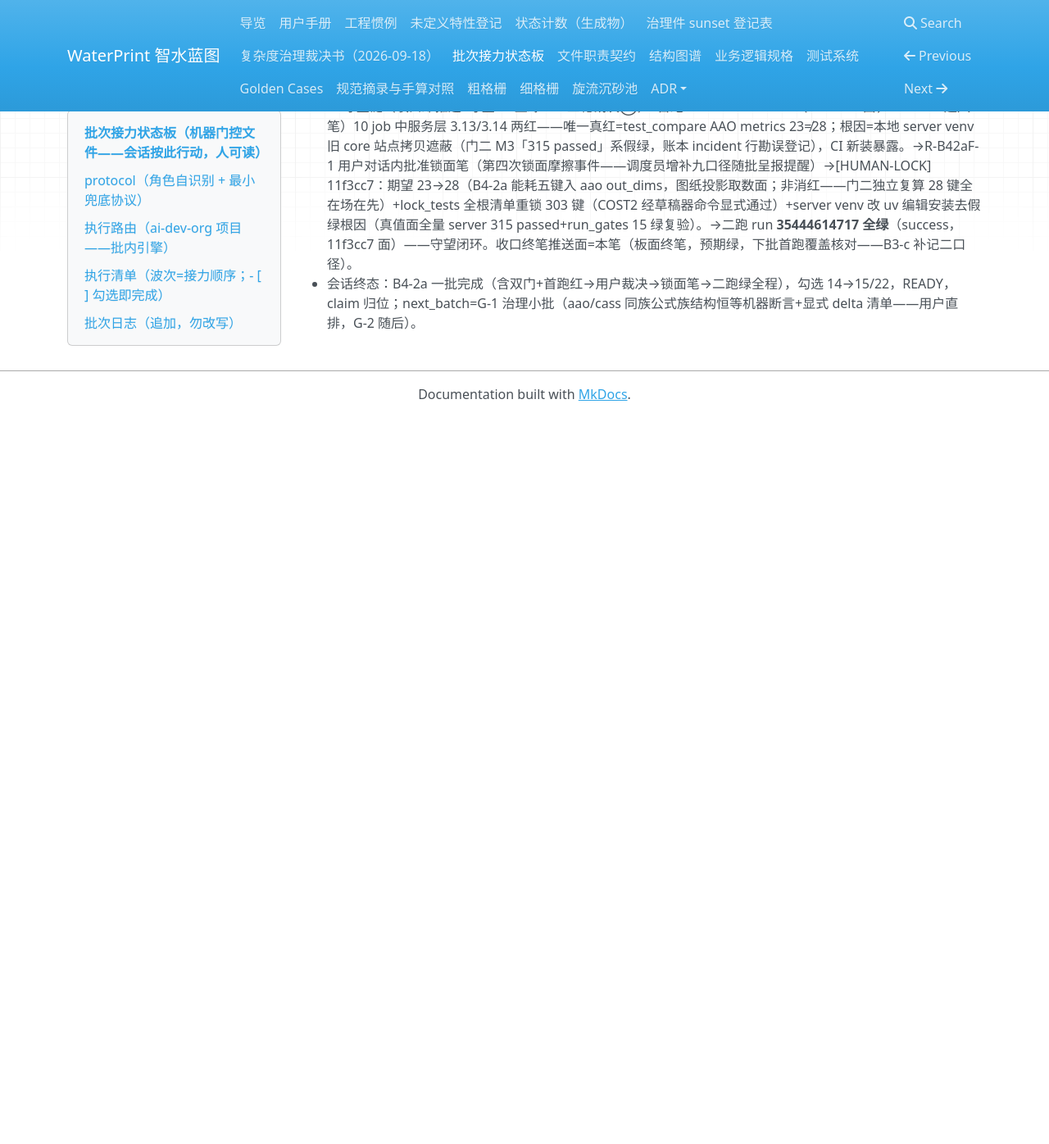
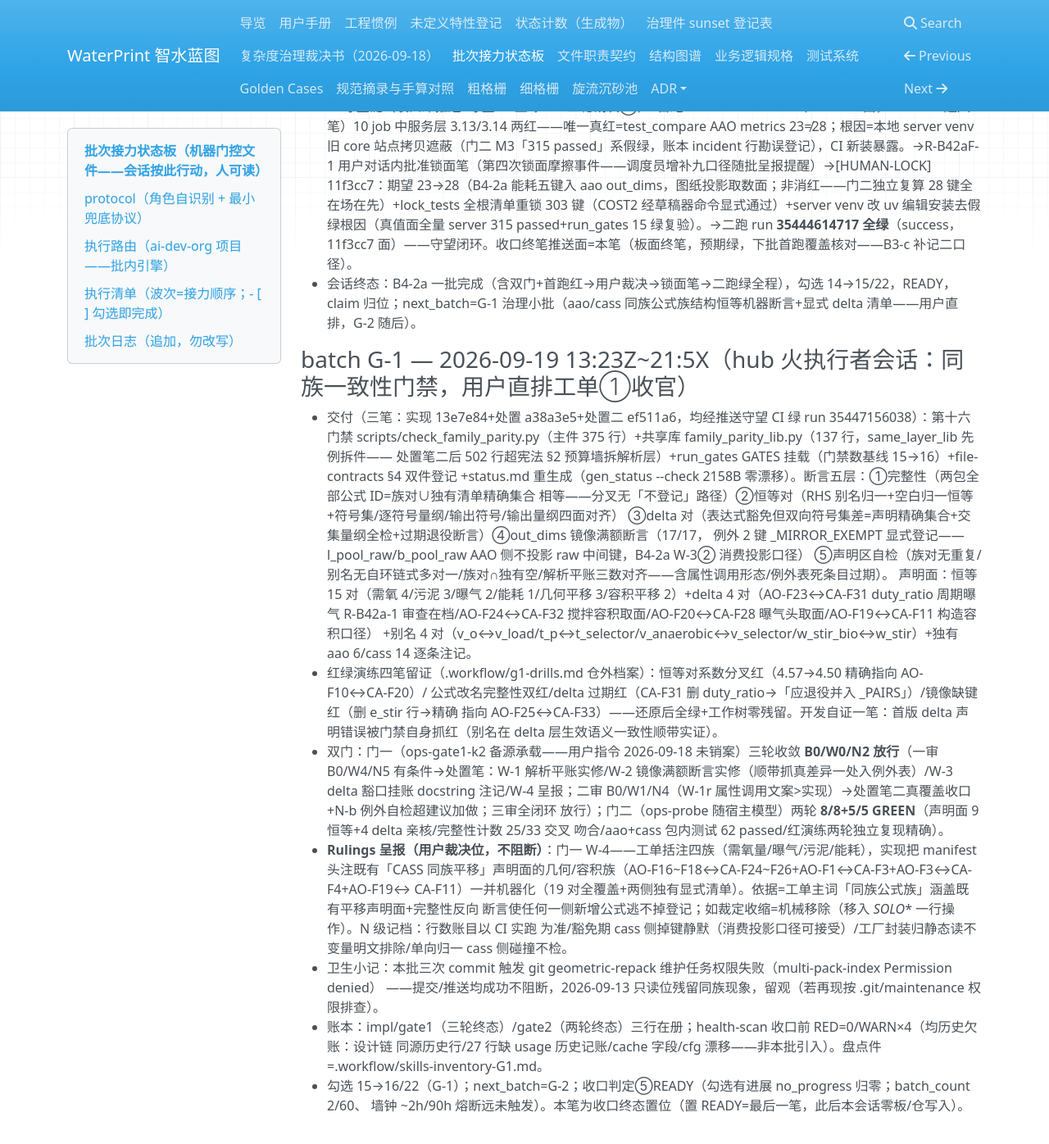
Before and after one commit to yyx20040712/waterprint, an MkDocs documentation site: the page built from docs/handoff/relay.md, in a window 1280 px wide and 1400 px high, scrolled down 8515 px. Shown: the top 1396 px of the window at 82% size. Built offline with MkDocs 1.6.1, drawn with Linux system fonts in a browser that asks for light colours; nearby versions of some CDN libraries; before the commit the page ends 9024 px from its top, so only the background shows below that; some of the changed text lies outside the part shown.

Commit message:
G-1 治理小批收口终笔（READY 置位）：同族一致性门禁收官，勾选 15→16/22
G-1 勾选（aao/cass 同族公式族结构恒等机器断言+显式 delta 清单——用户直排
工单①）；next_batch=G-2（拆件配方回写宪法，工单②）；批次日志 batch G-1
条目（三笔交付面/四笔演练留证指针/双门三轮+两轮回执/Rulings 呈报——几何/
容积族纳入范围留用户裁决/卫生小记 git repack 权限警告留观/账本三行）；
claim 归位 READY；batch_count 2；no_progress 0。本笔为收口终态置位（置
READY=最后一笔，此后执行者会话零板/仓写入）。CI：三笔推送面 run
35447156038 全绿在案，本笔触发 run 预期绿（下批首跑覆盖核对——B3-c 补记
二口径）。

```diff
--- a/docs/handoff/relay.md
+++ b/docs/handoff/relay.md
@@ -8,7 +8,7 @@
 > 前任交接：`E:/zcode_md/治理批-复杂度治理-2026-09-18/00-交接文档-新会话继续.md`
 > （2026-09-18 同日建立——内容已并入本板首批批次日志，克隆者以本板为准）。
 
-- status: RUNNING
+- status: READY
 - automation_id: automation-3776af0e-7217-406a-802c-870cb88b6533
 - shared_fire: true
 - plan: docs/handoff/relay.md#执行清单（自含清单，收口 grep 本文件 `- [ ]` 计余量）
@@ -16,22 +16,22 @@
 - poll_interval_min: 10
 - fire_budget_min: 120
 - last_dispatch: 2026-09-19T11:14:24+08:00
-- heartbeat_utc: 2026-09-19T13:23:20.893Z
-- claim: hubfire-G1-202609191323-082c
+- heartbeat_utc: 2026-09-19T14:01:26.430Z
+- claim: -
 - no_progress_count: 0
 - checked_total: 22
-- checked_done: 15
+- checked_done: 16
 - protocol_rev: 1
 - last_dispatch_utc: 2026-09-19T13:21:13Z
 - relay_started_utc: 2026-09-19T11:58:59Z
-- batch_count: 1
+- batch_count: 2
 - max_batches: 60
 - max_wall_hours: 90
 - hold_reason: -
 - last_handover: 2026-09-19
-- claimed_by: hubfire-G1-202609191323-082c
-- claimed_at: 2026-09-19T13:23:20.893Z
-- next_batch: G-1 治理小批（aao/cass 同族公式族结构恒等机器断言+显式 delta 清单——调度员增补九用户直排工单①；G-2 拆件配方回写宪法随后）
+- claimed_by: -
+- claimed_at: -
+- next_batch: G-2 拆件配方回写宪法（ADR-024 D1 预算墙拆件规则入 AGENTS §11——用户直排工单②；B4-2b opex 前置批随后）
 
 ## protocol（角色自识别 + 最小兜底协议）
 
@@ -197,7 +197,7 @@
 
 ### 治理小批·用户直排（2026-09-19 对话内裁决——B4-2a 收尾批后、B4-2b 前开工）
 
-- [ ] G-1｜同族一致性门禁：aao/cass 同族公式族（需氧量/曝气/污泥/能耗）结构恒等机器断言+显式 delta 清单（如 CASS duty_ratio）——静默分叉变响红（可维护性答疑①，用户裁决入下波工单）
+- [x] G-1｜同族一致性门禁：aao/cass 同族公式族（需氧量/曝气/污泥/能耗）结构恒等机器断言+显式 delta 清单（如 CASS duty_ratio）——静默分叉变响红（可维护性答疑①，用户裁决入下波工单）
 - [ ] G-2｜拆件配方回写宪法：ADR-024 D1 的 formulas_*/energy 预算墙拆件规则写入 AGENTS §11——撞墙拆法从即兴变规则（可维护性答疑②，用户裁决入下波工单）
 
 > ③ vector 全表面期望外移 JSON 数据件（可维护性答疑③）＝**用户亲改保留项**——AI 批次不自动开工；第三次锁面摩擦事件发生时仅呈报提醒不代做（用户裁决 2026-09-19）。
@@ -301,3 +301,36 @@
 - 账本：gate1（B0/W3/N6 有条件放行·备源绑定承载）/probe（7/9 GREEN·绑定自愈）/impl 三行；health-scan 见终报。勾选 14→15/22（B4-2a）；next_batch=G-1（治理小批·用户直排，调度员增补九）。CI 守望绿证随终笔补记。
 - CI 守望链（收口即推送+守望 CI 至绿——三轮裁决④）：首跑 run 35443805720（ed891c7 面，a1bc269 起八笔）10 job 中服务层 3.13/3.14 两红——唯一真红=test_compare AAO metrics 23≠28；根因=本地 server venv 旧 core 站点拷贝遮蔽（门二 M3「315 passed」系假绿，账本 incident 行勘误登记），CI 新装暴露。→R-B42aF-1 用户对话内批准锁面笔（第四次锁面摩擦事件——调度员增补九口径随批呈报提醒）→[HUMAN-LOCK] 11f3cc7：期望 23→28（B4-2a 能耗五键入 aao out_dims，图纸投影取数面；非消红——门二独立复算 28 键全在场在先）+lock_tests 全根清单重锁 303 键（COST2 经草稿器命令显式通过）+server venv 改 uv 编辑安装去假绿根因（真值面全量 server 315 passed+run_gates 15 绿复验）。→二跑 run **35444614717 全绿**（success，11f3cc7 面）——守望闭环。收口终笔推送面=本笔（板面终笔，预期绿，下批首跑覆盖核对——B3-c 补记二口径）。
 - 会话终态：B4-2a 一批完成（含双门+首跑红→用户裁决→锁面笔→二跑绿全程），勾选 14→15/22，READY，claim 归位；next_batch=G-1 治理小批（aao/cass 同族公式族结构恒等机器断言+显式 delta 清单——用户直排，G-2 随后）。
+
+### batch G-1 — 2026-09-19 13:23Z~21:5X（hub 火执行者会话：同族一致性门禁，用户直排工单①收官）
+- 交付（三笔：实现 13e7e84+处置 a38a3e5+处置二 ef511a6，均经推送守望 CI 绿 run 35447156038）：第十六门禁
+  scripts/check_family_parity.py（主件 375 行）+共享库 family_parity_lib.py（137 行，same_layer_lib 先例拆件——
+  处置笔二后 502 行超宪法 §2 预算墙拆解析层）+run_gates GATES 挂载（门禁数基线 15→16）+file-contracts §4 双件登记
+  +status.md 重生成（gen_status --check 2158B 零漂移）。断言五层：①完整性（两包全部公式 ID=族对∪独有清单精确集合
+  相等——分叉无「不登记」路径）②恒等对（RHS 别名归一+空白归一恒等+符号集/逐符号量纲/输出符号/输出量纲四面对齐）
+  ③delta 对（表达式豁免但双向符号集差=声明精确集合+交集量纲全检+过期退役断言）④out_dims 镜像满额断言（17/17，
+  例外 2 键 _MIRROR_EXEMPT 显式登记——l_pool_raw/b_pool_raw AAO 侧不投影 raw 中间键，B4-2a W-3② 消费投影口径）
+  ⑤声明区自检（族对无重复/别名无自环链式多对一/族对∩独有空/解析平账三数对齐——含属性调用形态/例外表死条目过期）。
+  声明面：恒等 15 对（需氧 4/污泥 3/曝气 2/能耗 1/几何平移 3/容积平移 2）+delta 4 对（AO-F23↔CA-F31 duty_ratio
+  周期曝气 R-B42a-1 审查在档/AO-F24↔CA-F32 搅拌容积取面/AO-F20↔CA-F28 曝气头取面/AO-F19↔CA-F11 构造容积口径）
+  +别名 4 对（v_o↔v_load/t_p↔t_selector/v_anaerobic↔v_selector/w_stir_bio↔w_stir）+独有 aao 6/cass 14 逐条注记。
+- 红绿演练四笔留证（.workflow/g1-drills.md 仓外档案）：恒等对系数分叉红（4.57→4.50 精确指向 AO-F10↔CA-F20）/
+  公式改名完整性双红/delta 过期红（CA-F31 删 duty_ratio→「应退役并入 _PAIRS」）/镜像缺键红（删 e_stir 行→精确
+  指向 AO-F25↔CA-F33）——还原后全绿+工作树零残留。开发自证一笔：首版 delta 声明错误被门禁自身抓红（别名在
+  delta 层生效语义一致性顺带实证）。
+- 双门：门一（ops-gate1-k2 备源承载——用户指令 2026-09-18 未销案）三轮收敛 **B0/W0/N2 放行**（一审 B0/W4/N5
+  有条件→处置笔：W-1 解析平账实修/W-2 镜像满额断言实修（顺带抓真差异一处入例外表）/W-3 delta 豁口挂账 docstring
+  注记/W-4 呈报；二审 B0/W1/N4（W-1r 属性调用文案>实现）→处置笔二真覆盖收口+N-b 例外自检超建议加做；三审全闭环
+  放行）；门二（ops-probe 随宿主模型）两轮 **8/8+5/5 GREEN**（声明面 9 恒等+4 delta 亲核/完整性计数 25/33 交叉
+  吻合/aao+cass 包内测试 62 passed/红演练两轮独立复现精确）。
+- **Rulings 呈报（用户裁决位，不阻断）**：门一 W-4——工单括注四族（需氧量/曝气/污泥/能耗），实现把 manifest
+  头注既有「CASS 同族平移」声明面的几何/容积族（AO-F16~F18↔CA-F24~F26+AO-F1↔CA-F3+AO-F3↔CA-F4+AO-F19↔
+  CA-F11）一并机器化（19 对全覆盖+两侧独有显式清单）。依据=工单主词「同族公式族」涵盖既有平移声明面+完整性反向
+  断言使任何一侧新增公式逃不掉登记；如裁定收缩=机械移除（移入 _SOLO_* 一行操作）。N 级记档：行数账目以 CI 实跑
+  为准/豁免期 cass 侧掉键静默（消费投影口径可接受）/工厂封装归静态读不变量明文排除/单向归一 cass 侧碰撞不检。
+- 卫生小记：本批三次 commit 触发 git geometric-repack 维护任务权限失败（multi-pack-index Permission denied）
+  ——提交/推送均成功不阻断，2026-09-13 只读位残留同族现象，留观（若再现按 .git/maintenance 权限排查）。
+- 账本：impl/gate1（三轮终态）/gate2（两轮终态）三行在册；health-scan 收口前 RED=0/WARN×4（均历史欠账：设计链
+  同源历史行/27 行缺 usage 历史记账/cache 字段/cfg 漂移——非本批引入）。盘点件=.workflow/skills-inventory-G1.md。
+- 勾选 15→16/22（G-1）；next_batch=G-2；收口判定⑤READY（勾选有进展 no_progress 归零；batch_count 2/60、
+  墙钟 ~2h/90h 熔断远未触发）。本笔为收口终态置位（置 READY=最后一笔，此后本会话零板/仓写入）。
```
